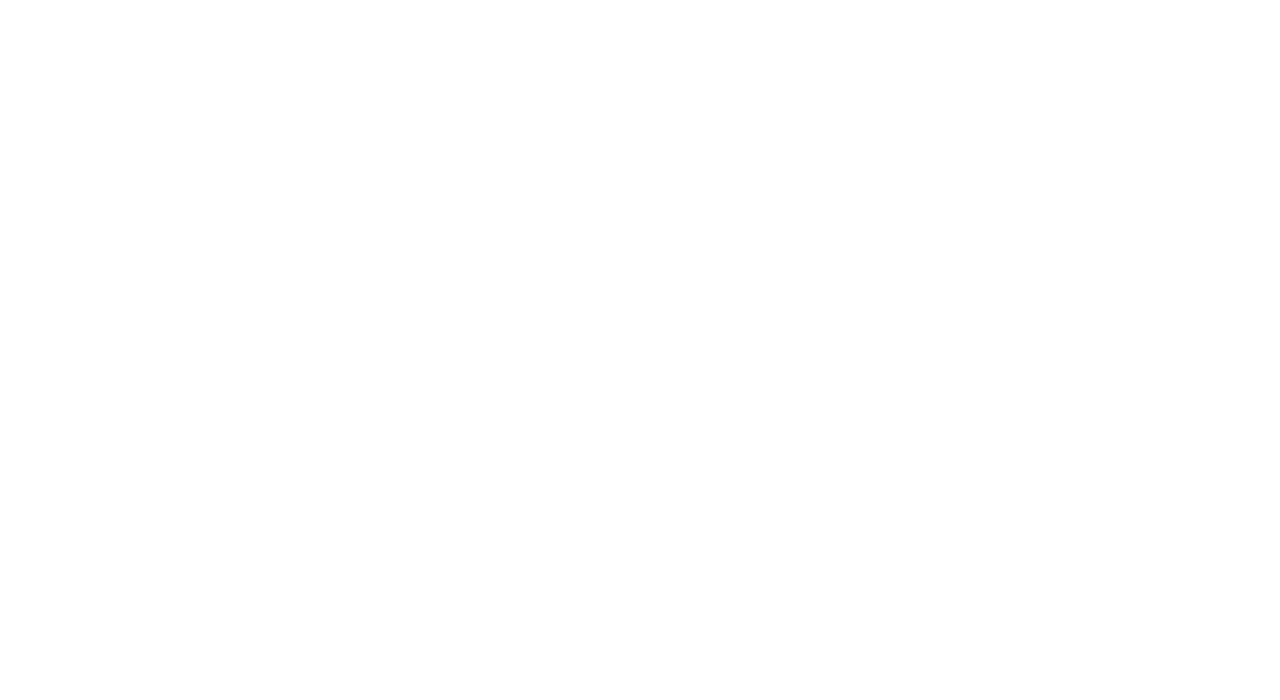
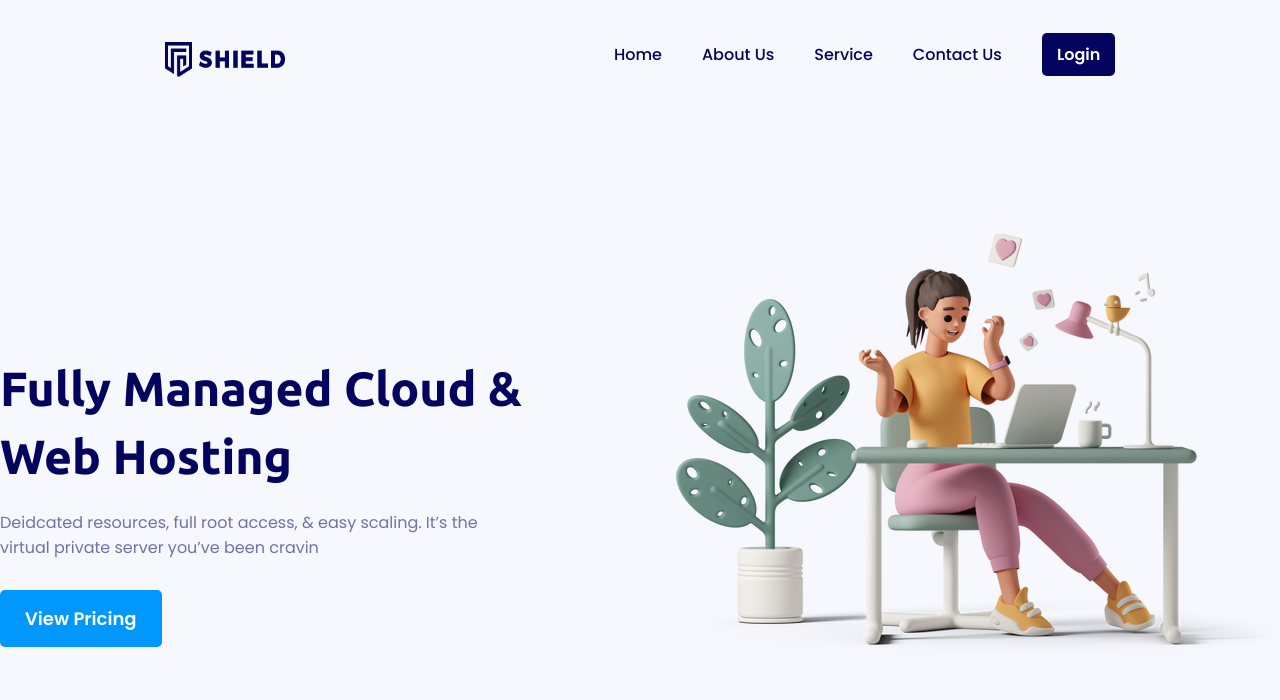
Before and after one commit to uttamsaha/hosting-site, a plain HTML site: page index.html in a window 1280 px wide. Drawn offline with Linux system fonts and the light colour scheme.

Commit message:
header section doen

```diff
--- a/css/style.css
+++ b/css/style.css
@@ -0,0 +1,76 @@
+@import url('https://fonts.googleapis.com/css2?family=Poppins:wght@400;500;600;700;800&family=Ubuntu:wght@400;500;700&display=swap');
+*{
+    margin: 0;
+    padding: 0;
+    text-decoration: none;
+    list-style: none;
+    font-family: 'Poppins', sans-serif;
+}
+header{
+    background-color: #F7F8FD;
+    min-height: 100vh;
+}
+.container{
+    width: 1300px;
+    margin: 0 auto;
+    /* background-color: red; */
+}
+.logo img{
+    width: 120px;
+    height: 35px;
+}
+.nav{
+    display: flex;
+    justify-content: space-around;
+    padding-top: 42px;
+}
+
+.nav-items ul {
+    display: flex;
+    gap: 40px;
+}
+.nav-items ul li a{
+    color: #03045E;
+    font-weight: 500;
+}
+
+.login a{
+    font-weight: 600 !important;
+    border-radius: 5px;
+    background-color: #03045E;
+    padding: 10px 15px;
+    color: white !important;
+}
+.banner{
+    display: flex;
+    gap: 150px;
+}
+.info{
+    width: 550px;
+}
+.info h1{
+    color: #03045E;
+    font-size: 48px;
+    font-family: 'Ubuntu', sans-serif;
+    line-height: 68px;
+    margin-bottom: 20px;
+}
+.banner {
+    margin-top: 150px;
+}
+.banner .info{
+    margin-top: 120px;
+}
+.info p{
+    color: #03055e8d;
+    margin-bottom: 30px;
+}
+.price-btn{
+    border: none;
+    background-color: #0098FF;
+    font-weight: 600;
+    font-size: 18px;
+    padding: 15px 25px;
+    border-radius: 5px;
+    color: white;
+}
--- a/index.html
+++ b/index.html
@@ -8,6 +8,31 @@
     <title>Hosting Site</title>
 </head>
 <body>
-
+    <header>
+        <nav class="nav">
+            <div class="logo">
+                <img src="images/logo/logo.png" alt="">
+            </div>
+            <div class="nav-items">
+                <ul>
+                    <li><a href="#">Home</a></li>
+                    <li><a href="#">About Us</a></li>
+                    <li><a href="#">Service</a></li>
+                    <li><a href="#">Contact Us</a></li>
+                    <li class="login"><a href="#">Login</a></li>
+                </ul>
+            </div>
+        </nav>
+        <div class="banner container">
+            <div class="info">
+                <h1>Fully Managed Cloud & Web Hosting</h1>
+            <p>Deidcated resources, full root access, & easy scaling. It’s the virtual private server you’ve been cravin</p>
+            <button class="price-btn">View Pricing</button>
+            </div>
+            <div class="img">
+                <img src="images/logo/banner.png" alt="">
+            </div>
+        </div>
+    </header>
 </body>
 </html>
```
Also changed, not shown: images/logo/banner.png (added), images/logo/logo.png (added).
